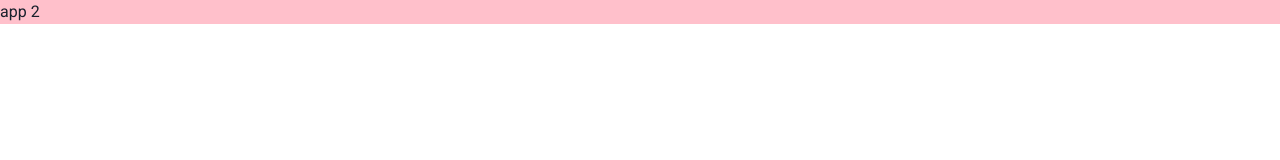
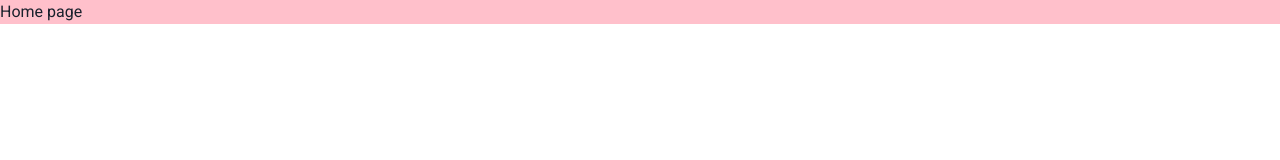
Before and after one commit to MaksymRudnyi/Ukraine-Now, a React (Create React App) app in the folder client/: page / in a window 1280 px wide. Shown: the top 160 px of the page. Built offline with nearby package versions, Linux system fonts and the light colour scheme.

Commit message:
added router

```diff
--- a/client/package.json
+++ b/client/package.json
@@ -17,6 +17,7 @@
     "framer-motion": "^7.6.7",
     "react": "^18.2.0",
     "react-dom": "^18.2.0",
+    "react-router-dom": "^6.4.3",
     "react-scripts": "5.0.1",
     "typescript": "^4.9.3",
     "web-vitals": "^2.1.4"
--- a/client/src/components/App/index.tsx
+++ b/client/src/components/App/index.tsx
@@ -1,17 +1,12 @@
-import { Box } from '@chakra-ui/react';
 import { ChakraProvider } from '@chakra-ui/react';
 import React from 'react';
 import theme from '../../theme';
+import { Router } from '../Router';
 
 function Index() {
   return (
     <ChakraProvider theme={theme}>
-      <Box
-        backgroundColor={['red', 'blue', 'green', 'yellow', 'pink']}
-        className="App"
-      >
-        app 2
-      </Box>
+      <Router />
     </ChakraProvider>
   );
 }
--- /dev/null
+++ b/client/src/components/Router/index.js
@@ -0,0 +1,15 @@
+import { BrowserRouter, Route, Routes } from 'react-router-dom';
+import { Layout } from '../../layout';
+import { About, Home, NotFound } from '../../pages';
+
+export const Router = () => (
+  <BrowserRouter>
+    <Routes>
+      <Route path="/" element={<Layout />}>
+        <Route index element={<Home />} />
+        <Route path="about" element={<About />} />
+        <Route path="*" element={<NotFound />} />
+      </Route>
+    </Routes>
+  </BrowserRouter>
+);
--- /dev/null
+++ b/client/src/layout/index.tsx
@@ -0,0 +1,7 @@
+import { Outlet } from 'react-router-dom';
+
+export const Layout = () => (
+  <>
+    <Outlet />
+  </>
+);
--- /dev/null
+++ b/client/src/pages/About/index.tsx
@@ -0,0 +1,11 @@
+import { Box } from '@chakra-ui/react';
+import { FC } from 'react';
+
+export const About: FC = () => (
+  <Box
+    backgroundColor={['red', 'blue', 'green', 'yellow', 'pink']}
+    className="App"
+  >
+    About page
+  </Box>
+);
--- /dev/null
+++ b/client/src/pages/Home/index.tsx
@@ -0,0 +1,11 @@
+import { Box } from '@chakra-ui/react';
+import { FC } from 'react';
+
+export const Home: FC = () => (
+  <Box
+    backgroundColor={['red', 'blue', 'green', 'yellow', 'pink']}
+    className="App"
+  >
+    Home page
+  </Box>
+);
--- /dev/null
+++ b/client/src/pages/NotFound/index.tsx
@@ -0,0 +1,11 @@
+import { Box } from '@chakra-ui/react';
+import { FC } from 'react';
+
+export const NotFound: FC = () => (
+  <Box
+    backgroundColor={['red', 'blue', 'green', 'yellow', 'pink']}
+    className="App"
+  >
+    NotFound page
+  </Box>
+);
--- /dev/null
+++ b/client/src/pages/index.tsx
@@ -0,0 +1,5 @@
+import { About } from './About';
+import { Home } from './Home';
+import { NotFound } from './NotFound';
+
+export { Home, About, NotFound };
```
Also changed, not shown: 1 other file (tests, documents, lock files or other folders).
